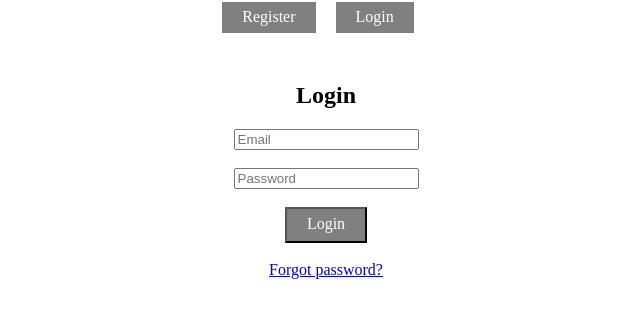
After one commit to hrshmllw/PHPS2, a PHP site: page /login in a window 1280 px wide. The commit adds this page. Shown: the top 318 px of the page, without its empty margins (314-954 px from the left). Run offline with PHP 8.4, Linux system fonts and the light colour scheme.

Commit message:
Finished Activity #8

```diff
--- a/index.php
+++ b/index.php
@@ -1,4 +1,6 @@
 <?php
+include("nav.php");
+
 $first_name = $middle_name = $last_name = $gender = $prefix = $seven_digits = $email = "";
 $first_nameErr = $middle_nameErr = $last_nameErr = $genderErr = $prefixErr = $seven_digitsErr = $emailErr = "";
 
--- /dev/null
+++ b/login.php
@@ -0,0 +1,101 @@
+<?php
+include("nav.php");
+
+date_default_timezone_set("Asia/Manila");
+$date_now = date("m/d/Y");
+$time_now = date("h:i a");
+$notify = $attempt = $log_time = "";
+
+$end_time = date("h:i A", strtotime("+15 minutes", strtotime($time_now)));
+
+$email = $password = "";
+$emailErr = $passwordErr = "";
+
+if(isset($_POST["btn_login"])){
+    if(empty($_POST["email"])){
+        $emailErr = "Email required.";
+    } else{
+        $email = $_POST["email"];
+    }
+
+    if(empty($_POST["password"])){
+        $passwordErr = "Password required.";
+    } else{
+        $password = $_POST["password"];
+    }
+
+    if($email AND $password){
+        $check_email = mysqli_query($connections, "SELECT * FROM table_user WHERE email = '$email'");
+        $check_row = mysqli_num_rows($check_email);
+
+        if($check_row > 0){
+            $fetch = mysqli_fetch_assoc($check_email);
+            $db_password = $fetch["password"];
+            $db_attempt = $fetch["attempt"];
+            $db_log_time = strtotime($fetch["log_time"]);
+            $my_log_time = $fetch["log_time"];
+            $new_time = strtotime($time_now);
+            $account_type = $fetch["account_type"];
+
+            if($account_type == "1"){
+                if($db_password == $password){
+                    echo "<script>window.location.href='Admin';</script>";
+                } else{
+                    $passwordErr = "Incorrect password. You are attempting to log into an admin account.";
+                }
+            } else{
+                if($db_log_time <= $new_time){
+                    if($db_password == $password){
+                        mysqli_query($connections, "UPDATE table_user SET attempt = '', log_time = '' WHERE email = '$email'");
+                        echo "<script>window.location.href='Users';</script>";
+                    } else{
+                        $attempt = (int)$db_attempt + 1;
+                        if($attempt >= 3){
+                            $attempt = 3;
+                            mysqli_query($connections, "UPDATE table_user SET attempt = '$attempt', log_time = '$end_time' WHERE email = '$email'");
+                            $notify = "Max attempts reached. Try again after: <b>$end_time</b>";
+                        } else{
+                            mysqli_query($connections, "UPDATE table_user SET attempt = '$attempt' WHERE email = '$email'");
+                            $passwordErr = "Incorrect password.";
+                            $notify = "Login attempt: <b>$attempt/3</b>.";
+                        }
+                    }
+                } else{
+                    $notify = "Try logging in again after: <b>$my_log_time</b>";
+                }
+            }
+
+        } else{
+            $emailErr = "Account not registered.";
+        }
+    }
+}
+?>
+
+<br>
+<br>
+
+<center>
+    <form method = "POST">
+        <h2>Login</h2>
+
+        <input type = "text" name = "email" placeholder = "Email" value = "<?php echo $email; ?>">
+        <br>
+        <span class = "error"><?php echo $emailErr; ?></span>
+
+        <br>
+
+        <input type = "password" name = "password" placeholder = "Password" value = "">
+        <br>
+        <span class = "error"><?php echo $passwordErr; ?></span>
+        <br>
+
+        <input type = "submit" name = "btn_login" class = "btn-primary" value = "Login">
+
+        <br>
+        <span class = "error"><?php echo $notify; ?></span>
+        <br>
+
+        <a href = "?forgot=<?php echo md5(rand(1,9)); ?>">Forgot password?</a>
+    </form>
+</center>
--- /dev/null
+++ b/nav.php
@@ -0,0 +1,12 @@
+<?php
+include("connections.php");
+?>
+
+<center>
+    <a href = "index" class = "btn-primary">Register</a>
+    &nbsp;
+    &nbsp;
+    <a href = "login" class = "btn-primary">Login</a>
+    &nbsp;
+    &nbsp;
+</center>
```
